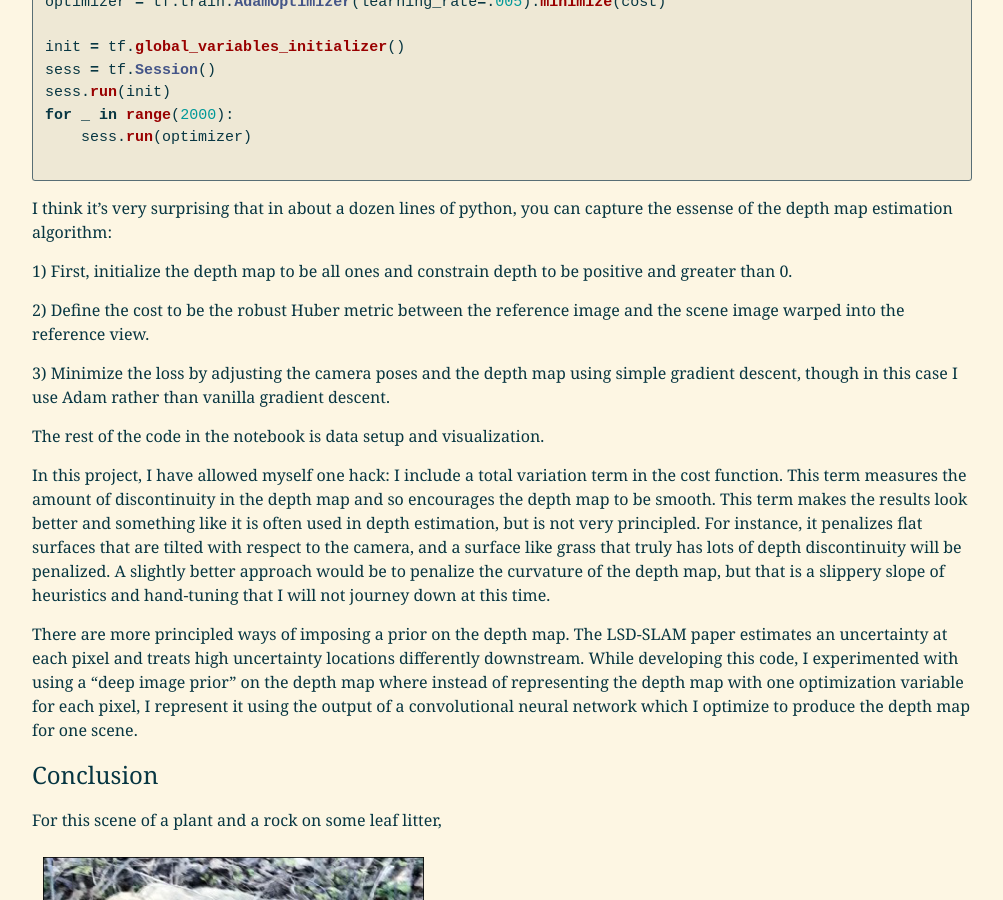
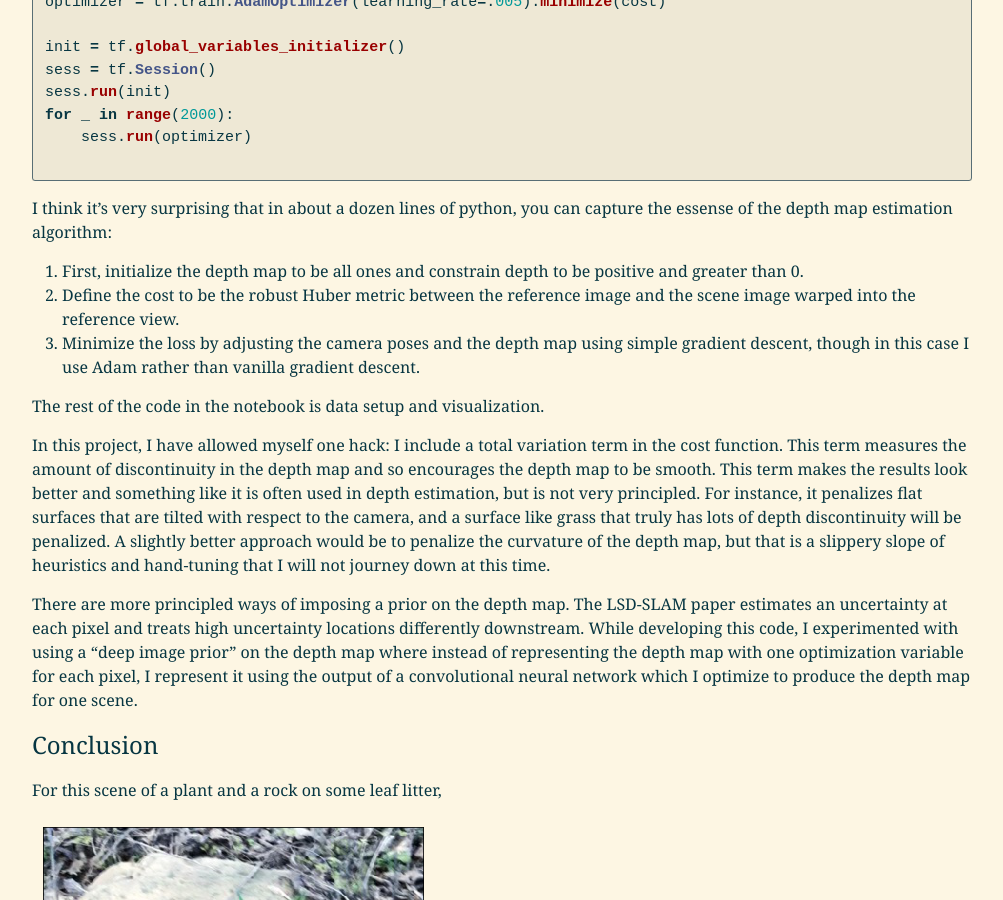
Before and after one commit to IJDykeman/ijdykeman.github.io, a Jekyll site: the page built from _posts/2019-04-10-simple-depth-from-motion.markdown, in a window 1280 px wide and 900 px high, scrolled down 7379 px. Shown: the whole window, without its empty margins (138-1141 px from the left). Built offline with Jekyll 4.4.1, drawn with Linux system fonts in a browser that asks for light colours; formulas are drawn with MathJax 3; some of the changed text lies outside the part shown.

Commit message:
formatting

```diff
--- a/_posts/2019-04-10-simple-depth-from-motion.markdown
+++ b/_posts/2019-04-10-simple-depth-from-motion.markdown
@@ -81,9 +81,9 @@ $$\text{warp}(p, d, \textbf{T}) = \textbf{T} \begin{bmatrix}
 gives us the location of pixel $$p$$ in the view of the reference camera.
 
 
-Once $$I$$ is warped into the reference camera view, we need some way of measuring how well this warped image approximates the reference image, since this tells us how well our depth map and camera poses match the true values.  The photometric loss is a measure of the difference between two images.  There are many possible functions to use here.  I simply do a huber loss on the raw RGB values.  This is by no means optimal, but it was a couple nice properties.  First, it is dead simple.  Second, the huber loss is a robust loss, so if some pixels are way off due to occlusion or specular highlights in one image, our photometric loss will not be hugely affected.  A more enlightened algorithm would handle these cases explicitly.  If $$ref(p)$$ is the reference image's color at position $$p$$ and $$I(p)$$ is an image $$I$$'s color at position $$P$$, then our cost function is
+Once $$I$$ is warped into the reference camera view, we need some way of measuring how well this warped image approximates the reference image, since this tells us how well our depth map and camera poses match the true values.  The photometric loss is a measure of the difference between two images.  There are many possible functions to use here.  I simply do a huber loss on the raw RGB values.  This is by no means optimal, but it was a couple nice properties.  First, it is dead simple.  Second, the huber loss is a robust loss, so if some pixels are way off due to occlusion or specular highlights in one image, our photometric loss will not be hugely affected.  A more enlightened algorithm would handle these cases explicitly.  If $$ref(p)$$ is the reference image's color at position $$p$$ and $$I(p)$$ is an image $$I$$'s color at position $$p$$, then our cost function is
 
-$$ \sum_p huber(ref(p), I(warp(p, d, T))) $$
+$$ \sum_p huber(ref(p), I(\text{warp}(p, d, T))) $$
 
 For clarity, the function above elides iterating over the r, g, and b channels of the image as I do in my implementation.  The homogenous transform $$T$$ is computed from the SE(3) representation of the camera poses using the method in Ethan Eade's document, which I implement for Tensorflow in tf_lie.py.
 
@@ -132,11 +132,9 @@ for _ in range(2000):
 
 I think it's very surprising that in about a dozen lines of python, you can capture the essense of the depth map estimation algorithm:
 
-1) First, initialize the depth map to be all ones and constrain depth to be positive and greater than 0.
-
-2) Define the cost to be the robust Huber metric between the reference image and the scene image warped into the reference view.
-
-3) Minimize the loss by adjusting the camera poses and the depth map using simple gradient descent, though in this case I use Adam rather than vanilla gradient descent.
+1. First, initialize the depth map to be all ones and constrain depth to be positive and greater than 0.
+2. Define the cost to be the robust Huber metric between the reference image and the scene image warped into the reference view.
+3. Minimize the loss by adjusting the camera poses and the depth map using simple gradient descent, though in this case I use Adam rather than vanilla gradient descent.
 
 The rest of the code in the notebook is data setup and visualization.
 
```
